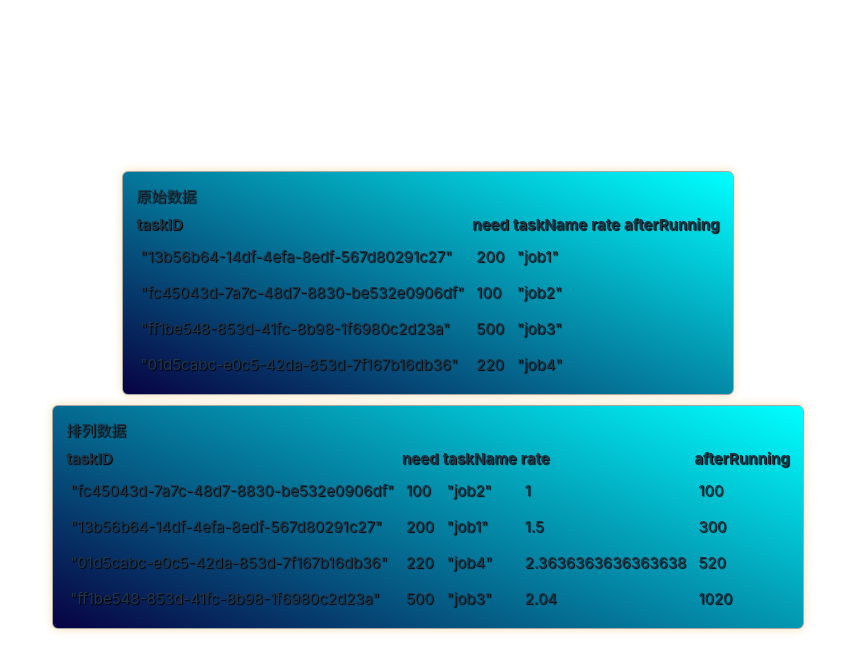
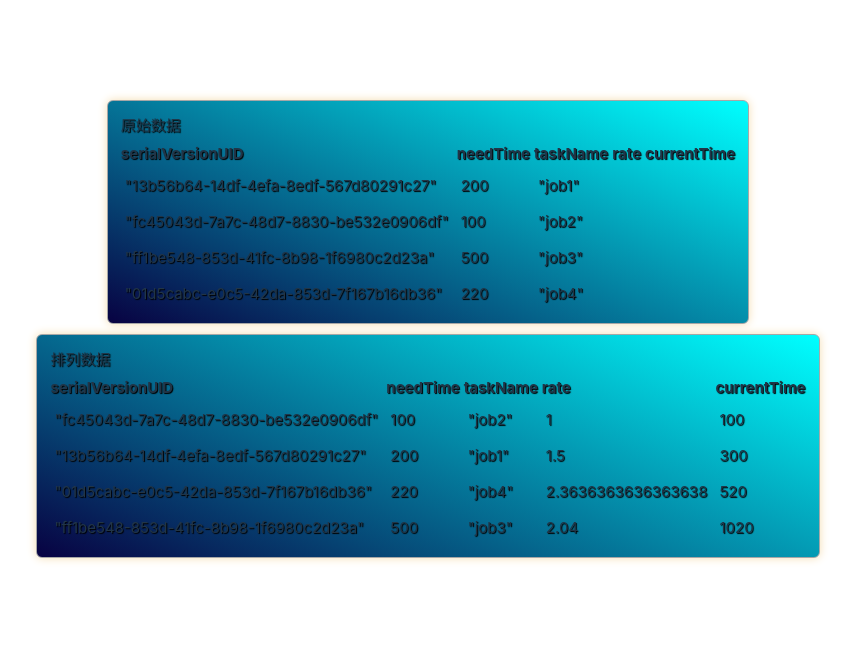
Before and after one commit to Sorry-for-time/review-javascript, a website built with Vite: page index.html in a window 1280 px wide. Shown: the whole page, without its empty margins (212-1067 px from the left). Built offline with nearby package versions, Linux system fonts and the light colour scheme.

Commit message:
update style

```diff
--- a/src/style.css
+++ b/src/style.css
@@ -95,3 +95,12 @@ button:focus-visible {
     background-color: #f9f9f9;
   }
 }
+
+/* set bfc layout */
+html,
+body,
+#app {
+  width: 100%;
+  height: 100%;
+  overflow: hidden;
+}
--- a/src/utils/getTaskPrivilege.ts
+++ b/src/utils/getTaskPrivilege.ts
@@ -127,6 +127,10 @@ table[data-v-${randomClassId}]{
   text-align: left;
 }
 
+table[data-v-${randomClassId}]:first-child {
+  margin-top: 100px;
+}
+
 table[data-v-${randomClassId}] tr td{
   padding: 5px;
 }
@@ -146,7 +150,8 @@ async function doInsertTable(result: Array<TASK>, tableTitle: string = "A TABLE"
   const tableMainTilt = document.createElement("tr");
   tableMainTilt.appendChild(theTitle);
   thead.appendChild(tableMainTilt);
-  ["taskID", "need", "taskName", "rate", "afterRunning"].forEach((e) => {
+  const columnNames: string[] = ["serialVersionUID", "needTime", "taskName", "rate", "currentTime"];
+  columnNames.forEach((e) => {
     const th = document.createElement("th");
     th.textContent = e;
     theadTr.appendChild(th);
@@ -160,9 +165,9 @@ async function doInsertTable(result: Array<TASK>, tableTitle: string = "A TABLE"
     const tr = document.createElement("tr");
     console.log(e);
 
-    Object.values(e).forEach((v) => {
+    columnNames.forEach((v) => {
       const td = document.createElement("td");
-      td.textContent = JSON.stringify(v);
+      td.textContent = JSON.stringify((e as any)[v]);
       tr.appendChild(td);
     });
     tBody.appendChild(tr);
```
